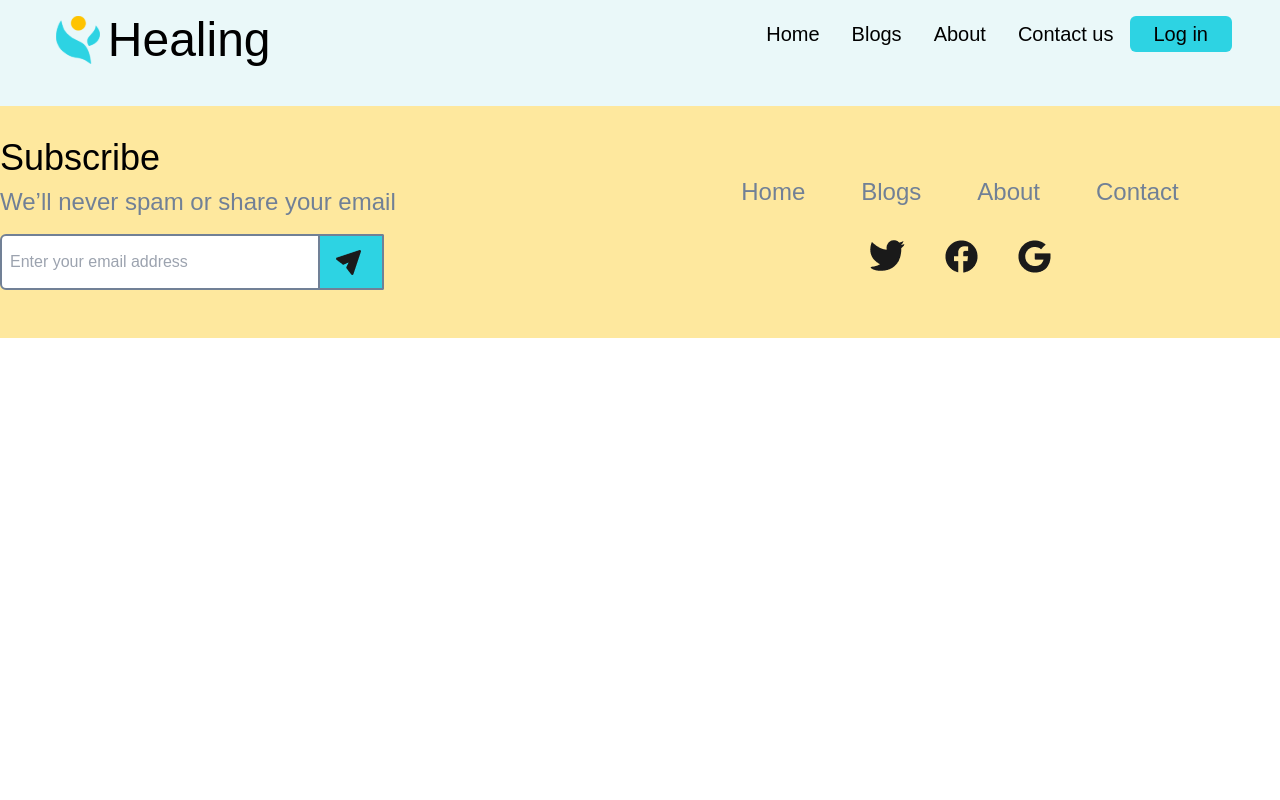
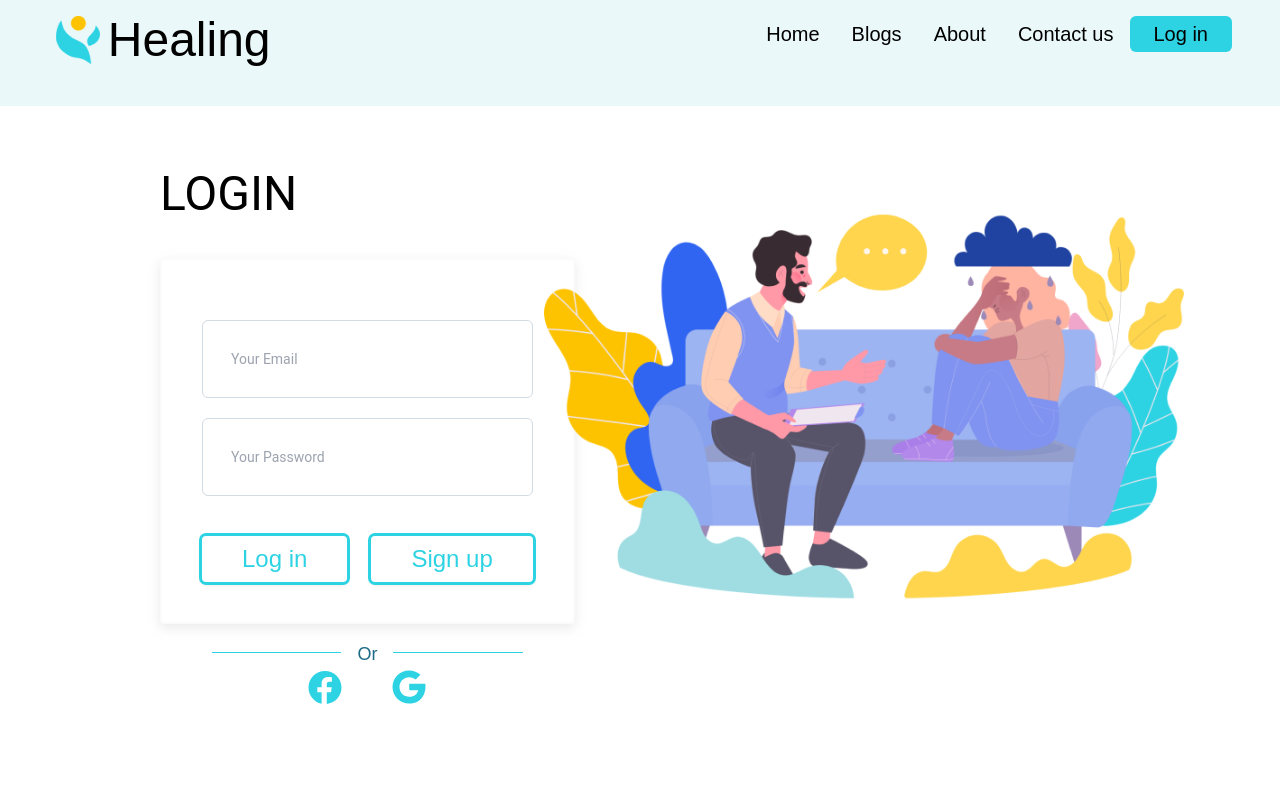
Before and after one commit to ninaderochka/sugar-and-thunder, a React (Create React App) app: page /Login in a window 1280 px wide. Shown: the top 800 px of the page. Built offline with nearby package versions, Linux system fonts and the light colour scheme.

Commit message:
redesigned login

```diff
--- a/src/App.jsx
+++ b/src/App.jsx
@@ -7,6 +7,7 @@ import Blog from './containers/Blog';
 import About from './containers/About';
 import Contact from './containers/Contact';
 import Signup from './containers/Signup';
+import Login from './containers/Login';
 
 function App() {
   return (
@@ -18,6 +19,7 @@ function App() {
         <Route path="/About" element={<About />} />
         <Route path="/Contact" element={<Contact />} />
         <Route path="/Signup" element={<Signup />} />
+        <Route path="/Login" element={<Login />} />
       </Routes>
       <Footer />
     </div>
--- /dev/null
+++ b/src/containers/Login.js
@@ -0,0 +1,98 @@
+import React from 'react'
+import { Link } from 'react-router-dom';
+import image from '../images/image.png';
+import facebook from '../images/Facebook.svg';
+import gmail from '../images/Google.svg';
+
+
+export default function Login() {
+        return (
+          <div className="h-screen w-screen bg-white mb-8">
+            <div className="font-roboto px-20 mx-auto flex justify-between">
+              <div className="grid grid-flow-row space-y-4 ml-20">
+                <h1 className="uppercase text-5xl whitespace-nowrap mt-10 py-6">
+                  login
+                </h1>
+                <div className="bg-white border-border-grey shadow-shadow-grey drop-shadow-lg box-border px-10 py-10 border-2 rounded min-w-min max-w-xl m-auto lg:w-96 md:mx-auto">
+                  <form className="w-full">
+                    <div className="mt-5 flex flex-col space-y-5 text-input-grey">
+                      <input
+                        type="text"
+                        placeholder="Your Email"
+                        className="border border-input-border box-border rounded-md text-sm p-7 "
+                      />
+                      <input
+                        type="text"
+                        placeholder="Your Password"
+                        className="border border-input-border box-border rounded-md text-sm p-7"
+                      />
+                </div>
+                    <div className="flex justify-center gap-6 mt-10 place-content-center mx-auto">
+                      <Link to='/Login'><button
+                        type="button"
+                        className="font-poppins font-normal text-button-blue text-2xl px-10 py-2 w-max whitespace-nowrap outline border-button-blue leading-tight rounded shadow-md focus:bg-button-blue focus:shadow-lg focus:ring-0 focus:text-black focus:outline-none active:bg-button-blue/90 active:shadow-lg transition duration-150 ease-in-out"
+                      >
+                        Log in
+                      </button></Link>
+                      <Link to='/Signup'><button
+                        type="button"
+                        className="font-poppins font-normal text-button-blue text-2xl px-10 py-2 w-max outline whitespace-nowrap border-button-blue leading-tight rounded shadow-md focus:bg-button-blue focus:shadow-lg focus:ring-0 focus:text-black focus:outline-none active:bg-button-blue/90 active:shadow-lg transition duration-150 ease-in-out"
+                      >
+                        Sign up
+                      </button></Link>
+                    </div>
+                  </form>
+                </div>
+                <div className="flex flex-row justify-center mb-8">
+                  <span className="absolute font-poppins bg-white px-4 font-light text-lg text-[#1D6B87]">
+                    Or
+                  </span>
+                  <div className="w-3/4 bg-button-blue mt-3 h-px" />
+                </div>
+                <div>
+                  <div className="flex justify-center cursor-pointer gap-12">
+                    <img src={facebook} alt="facebook logo" />
+                    <img src={gmail} alt="gmail logo" />
+                  </div>
+                </div>
+              </div>
+              <div className="lg:max-w-lg lg:w-full w-full flex mr-20 m-auto">
+          <img className="scale-125" src={image} alt="login"/>
+          </div>
+            </div>
+          </div>
+        );
+      }
+
+
+// export default function Login() {
+//   return (
+//     <div className='bg-white p-4 h-screen w-full flex-col m-auto flex justify-between'>
+//         <div className='max-w-[400px] w-full mx-auto bg-white p-4 flex items-center'>
+//             <img className=' m-auto flex justify-between max-w-[400px] w-full mx-auto bg-white p-4' src={image} alt="" />
+//         </div>
+
+//         <div className='flex justify-center items-center h-full'>
+//         <form className='max-w-[400px] w-full mx-auto bg-white p-8'>
+//             <h2 className='text-4xl font-bold text-center py-4 font-poppins'>LOGIN</h2>
+//             <div className='flex justify-between py-8'>
+//                 <p className='border shadow-lg hover:shadow-xl px-6 py-2 relative flex items-center font-poppins'><AiFillFacebook className='mr-2' /> Facebook</p>
+//                 <p className='border shadow-lg hover:shadow-xl px-6 py-2 relative flex items-center font-poppins'><FcGoogle className='mr-2' /> Google</p>
+//             </div>
+//             <div className='flex flex-col mb-4'>
+//                 <label>Email</label>
+//                 <input className='border relative bg-gray-100 p-2' type="text" />
+//             </div>
+//             <div className='flex flex-col '>
+//                 <label>Password</label>
+//                 <input className='border relative bg-gray-100 p-2' type="password" />
+//             </div>
+//             <div className='flex justify-between font-poppins'>
+//                <button className='w-28 h-50 py-4 px-2 mt-8 ml-3 bg-button-blue leading-tight shadow-md hover:bg-button-blue/90 hover:shadow-lg focus:shadow-lg focus:outline-none focus:ring-0 scale-x-125 rounded hover:cursor-pointer text-black  border-button-blue font-poppins'>Login</button>
+//                <button className='w-28 h-50 py-4 px-2 mt-8 mr-3 scale-x-125 rounded hover:cursor-pointer hover:shadow-lg text-button-blue border border-button-blue font-poppins'>Signup</button>
+//             </div>
+//         </form>
+//     </div>
+//     </div>
+//   )
+// }
--- a/src/containers/Signup.js
+++ b/src/containers/Signup.js
@@ -1,4 +1,5 @@
 import React from 'react';
+import { Link } from 'react-router-dom';
 import SignupImage from '../images/SignupImage.svg';
 import facebook from '../images/Facebook.svg';
 import gmail from '../images/Google.svg';
@@ -76,18 +77,18 @@ function Signup() {
                 />
               </div>
               <div className="flex justify-center gap-6 mt-4 place-content-center mx-auto">
-                <button
+              <Link to='/Login'><button
                         type="button"
                         className="font-poppins font-normal text-button-blue text-2xl px-10 py-2 w-max whitespace-nowrap outline border-button-blue leading-tight rounded shadow-md focus:bg-button-blue focus:shadow-lg focus:ring-0 focus:text-black focus:outline-none active:bg-button-blue/90 active:shadow-lg transition duration-150 ease-in-out"
                       >
                         Log in
-                </button>
-                <button
+                      </button></Link>
+                      <Link to='/Signup'><button
                         type="button"
                         className="font-poppins font-normal text-button-blue text-2xl px-10 py-2 w-max outline whitespace-nowrap border-button-blue leading-tight rounded shadow-md focus:bg-button-blue focus:shadow-lg focus:ring-0 focus:text-black focus:outline-none active:bg-button-blue/90 active:shadow-lg transition duration-150 ease-in-out"
                       >
                         Sign up
-                </button>
+                      </button></Link>
               </div>
             </form>
           </div>
```
Lines whose indentation alone changed are shown as unchanged.
